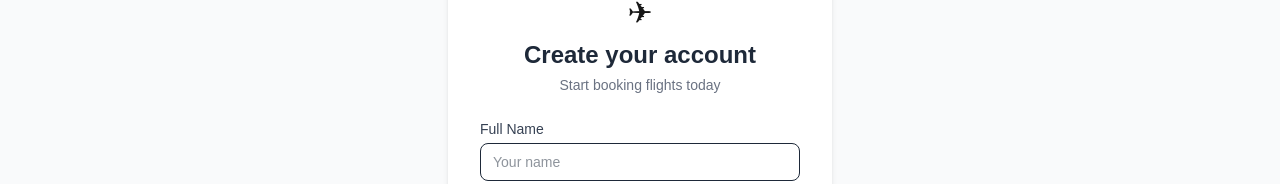
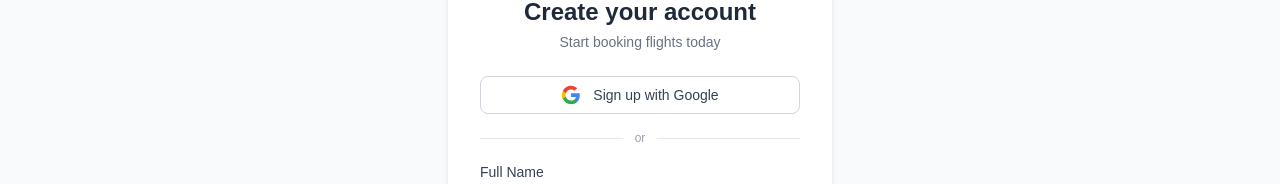
Before and after one commit to swapna15/airline-serverless-app, a Next.js app: page /register in a window 1280 px wide. Shown: the part 241-425 px from the top of the page. Built offline with nearby package versions, Linux system fonts and the light colour scheme; no server answers.

Commit message:
feat: add Google SSO button to login and register pages

```diff
--- a/app/login/page.tsx
+++ b/app/login/page.tsx
@@ -1,6 +1,7 @@
 "use client";
 
 import { signInAction } from "@/app/actions/auth";
+import { signIn } from "next-auth/react";
 import Link from "next/link";
 import { useRouter, useSearchParams } from "next/navigation";
 import { Suspense, useState } from "react";
@@ -13,6 +14,7 @@
   const [password, setPassword] = useState("");
   const [error, setError] = useState("");
   const [loading, setLoading] = useState(false);
+  const [googleLoading, setGoogleLoading] = useState(false);
 
   async function handleSubmit(e: React.FormEvent) {
     e.preventDefault();
@@ -21,14 +23,12 @@
     try {
       await signInAction(email, password, callbackUrl);
     } catch (err: unknown) {
-      // NextAuth v5 throws a redirect on success — detect and handle it
       const msg = String(err);
       if (
         msg.includes("NEXT_REDIRECT") ||
         msg.includes("redirect") ||
         (err as { digest?: string })?.digest?.startsWith("NEXT_REDIRECT")
       ) {
-        // It's a successful redirect — navigate client-side
         router.push(callbackUrl);
         router.refresh();
         return;
@@ -39,6 +39,11 @@
     }
   }
 
+  async function handleGoogleSignIn() {
+    setGoogleLoading(true);
+    await signIn("google", { callbackUrl });
+  }
+
   return (
     <div className="min-h-screen bg-gray-50 flex items-center justify-center p-6">
       <div className="bg-white rounded-2xl shadow-md w-full max-w-sm p-8">
@@ -46,6 +51,27 @@
           <span className="text-3xl">✈</span>
           <h1 className="text-2xl font-bold text-gray-800 mt-2">Sign in to AirApp</h1>
           <p className="text-sm text-gray-500 mt-1">Welcome back</p>
+        </div>
+
+        {/* Google SSO */}
+        <button
+          onClick={handleGoogleSignIn}
+          disabled={googleLoading}
+          className="w-full flex items-center justify-center gap-3 border border-gray-300 rounded-lg px-4 py-2 text-sm font-medium text-gray-700 hover:bg-gray-50 disabled:opacity-50 transition mb-4"
+        >
+          <svg className="w-5 h-5" viewBox="0 0 24 24">
+            <path fill="#4285F4" d="M22.56 12.25c0-.78-.07-1.53-.2-2.25H12v4.26h5.92c-.26 1.37-1.04 2.53-2.21 3.31v2.77h3.57c2.08-1.92 3.28-4.74 3.28-8.09z"/>
+            <path fill="#34A853" d="M12 23c2.97 0 5.46-.98 7.28-2.66l-3.57-2.77c-.98.66-2.23 1.06-3.71 1.06-2.86 0-5.29-1.93-6.16-4.53H2.18v2.84C3.99 20.53 7.7 23 12 23z"/>
+            <path fill="#FBBC05" d="M5.84 14.09c-.22-.66-.35-1.36-.35-2.09s.13-1.43.35-2.09V7.07H2.18C1.43 8.55 1 10.22 1 12s.43 3.45 1.18 4.93l3.66-2.84z"/>
+            <path fill="#EA4335" d="M12 5.38c1.62 0 3.06.56 4.21 1.64l3.15-3.15C17.45 2.09 14.97 1 12 1 7.7 1 3.99 3.47 2.18 7.07l3.66 2.84c.87-2.6 3.3-4.53 6.16-4.53z"/>
+          </svg>
+          {googleLoading ? "Redirecting..." : "Continue with Google"}
+        </button>
+
+        <div className="flex items-center gap-3 mb-4">
+          <div className="flex-1 h-px bg-gray-200" />
+          <span className="text-xs text-gray-400">or</span>
+          <div className="flex-1 h-px bg-gray-200" />
         </div>
 
         <form onSubmit={handleSubmit} className="flex flex-col gap-4">
--- a/app/register/page.tsx
+++ b/app/register/page.tsx
@@ -1,6 +1,7 @@
 "use client";
 
 import axios from "axios";
+import { signIn } from "next-auth/react";
 import Link from "next/link";
 import { useRouter } from "next/navigation";
 import { useState } from "react";
@@ -12,6 +13,7 @@
   const [password, setPassword] = useState("");
   const [error, setError] = useState("");
   const [loading, setLoading] = useState(false);
+  const [googleLoading, setGoogleLoading] = useState(false);
 
   async function handleSubmit(e: React.FormEvent) {
     e.preventDefault();
@@ -30,6 +32,11 @@
     }
   }
 
+  async function handleGoogleSignIn() {
+    setGoogleLoading(true);
+    await signIn("google", { callbackUrl: "/" });
+  }
+
   return (
     <div className="min-h-screen bg-gray-50 flex items-center justify-center p-6">
       <div className="bg-white rounded-2xl shadow-md w-full max-w-sm p-8">
@@ -37,6 +44,27 @@
           <span className="text-3xl">✈</span>
           <h1 className="text-2xl font-bold text-gray-800 mt-2">Create your account</h1>
           <p className="text-sm text-gray-500 mt-1">Start booking flights today</p>
+        </div>
+
+        {/* Google SSO */}
+        <button
+          onClick={handleGoogleSignIn}
+          disabled={googleLoading}
+          className="w-full flex items-center justify-center gap-3 border border-gray-300 rounded-lg px-4 py-2 text-sm font-medium text-gray-700 hover:bg-gray-50 disabled:opacity-50 transition mb-4"
+        >
+          <svg className="w-5 h-5" viewBox="0 0 24 24">
+            <path fill="#4285F4" d="M22.56 12.25c0-.78-.07-1.53-.2-2.25H12v4.26h5.92c-.26 1.37-1.04 2.53-2.21 3.31v2.77h3.57c2.08-1.92 3.28-4.74 3.28-8.09z"/>
+            <path fill="#34A853" d="M12 23c2.97 0 5.46-.98 7.28-2.66l-3.57-2.77c-.98.66-2.23 1.06-3.71 1.06-2.86 0-5.29-1.93-6.16-4.53H2.18v2.84C3.99 20.53 7.7 23 12 23z"/>
+            <path fill="#FBBC05" d="M5.84 14.09c-.22-.66-.35-1.36-.35-2.09s.13-1.43.35-2.09V7.07H2.18C1.43 8.55 1 10.22 1 12s.43 3.45 1.18 4.93l3.66-2.84z"/>
+            <path fill="#EA4335" d="M12 5.38c1.62 0 3.06.56 4.21 1.64l3.15-3.15C17.45 2.09 14.97 1 12 1 7.7 1 3.99 3.47 2.18 7.07l3.66 2.84c.87-2.6 3.3-4.53 6.16-4.53z"/>
+          </svg>
+          {googleLoading ? "Redirecting..." : "Sign up with Google"}
+        </button>
+
+        <div className="flex items-center gap-3 mb-4">
+          <div className="flex-1 h-px bg-gray-200" />
+          <span className="text-xs text-gray-400">or</span>
+          <div className="flex-1 h-px bg-gray-200" />
         </div>
 
         <form onSubmit={handleSubmit} className="flex flex-col gap-4">
```
